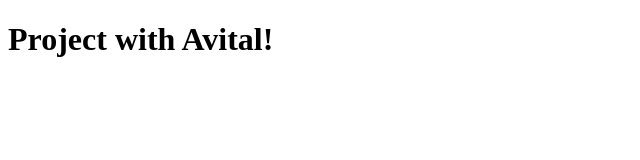
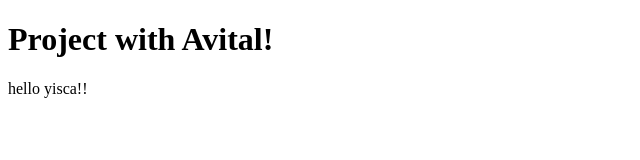
Before and after one commit to Yisca-git/shareWithAvital, a plain HTML site: page index.html in a window 1280 px wide. Shown: the whole page, without its empty margins (0-640 px from the left). Drawn offline with Linux system fonts and the light colour scheme.

Commit message:
regular change by Avital

```diff
--- a/index.html
+++ b/index.html
@@ -7,5 +7,7 @@
 </head>
 <body>
     <h1>Project with Avital!</h1>
+
+    <p>hello yisca!!</p>
 </body>
 </html>
```
